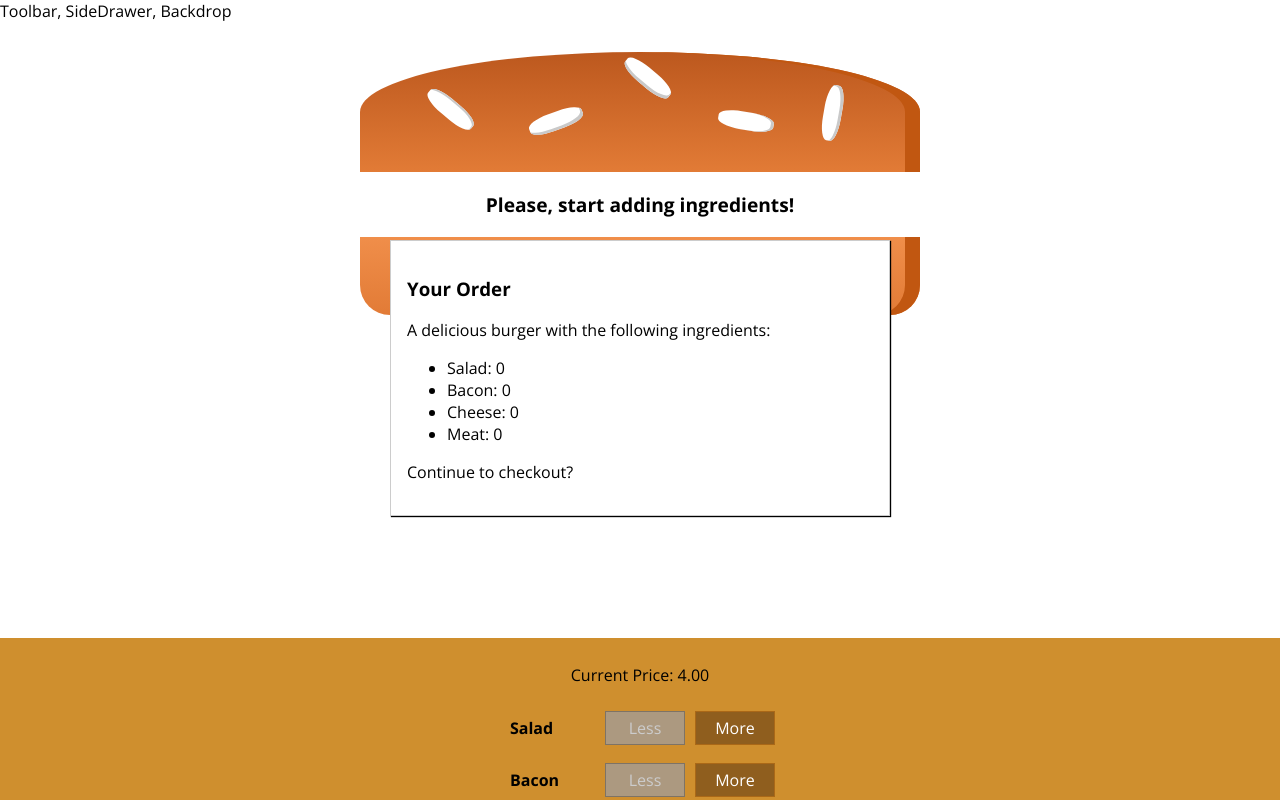
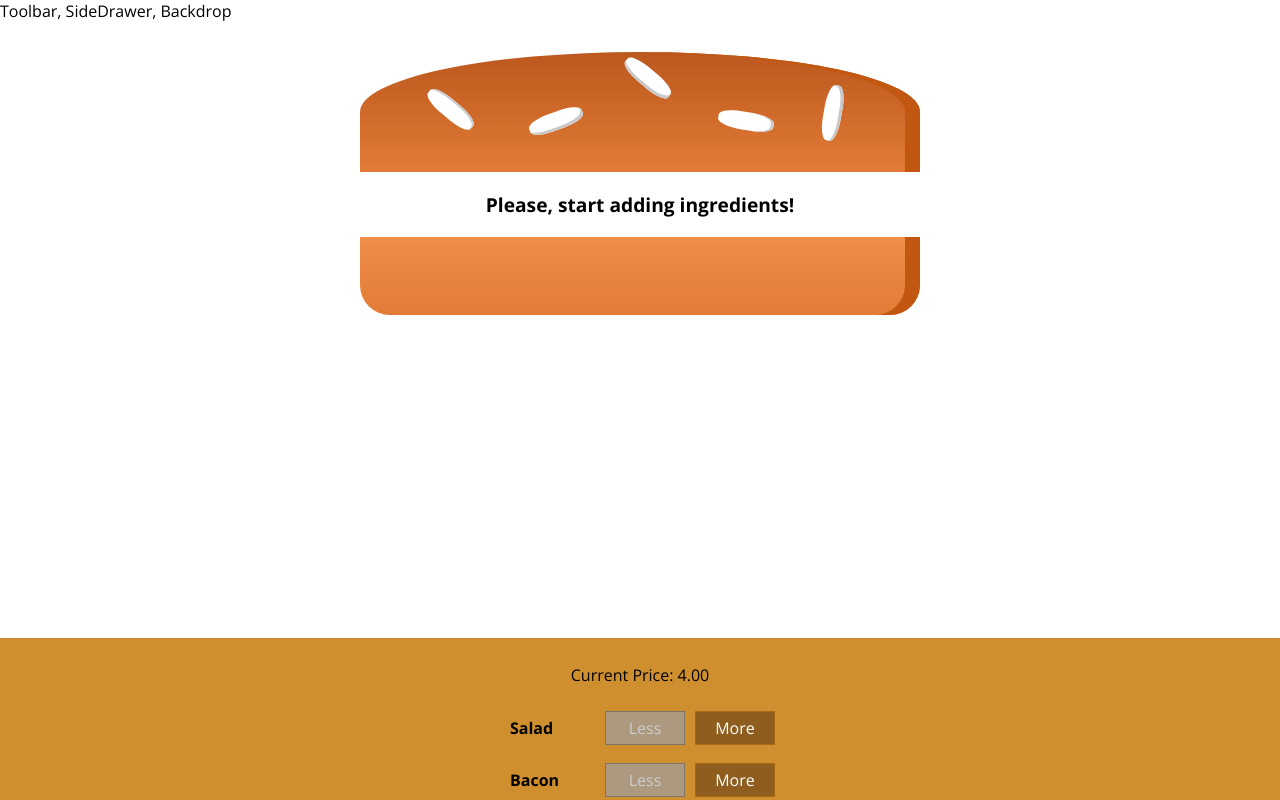
Before and after one commit to yb74/React-Burger-Builder-App, a React app: page / in a window 1280 px wide. Shown: the top 800 px of the page. Built offline with nearby package versions, Linux system fonts and the light colour scheme.

Commit message:
New functionality: Showing and hiding the Modal (with animation)

```diff
--- a/src/components/Burger/BuildControls/BuildControls.js
+++ b/src/components/Burger/BuildControls/BuildControls.js
@@ -23,7 +23,8 @@
             ))}
             <button
                 className={classes.OrderButton}
-                disabled={!props.purchasable}>ORDER NOW</button>
+                disabled={!props.purchasable}
+                onClick={props.ordered}>ORDER NOW</button>
     </div>
 );
 
--- a/src/components/Burger/OrderSummary/OrderSummary.js
+++ b/src/components/Burger/OrderSummary/OrderSummary.js
@@ -3,7 +3,6 @@
 import Auxiliary from '../../../hoc/Auxiliary'
 
 const orderSummaru = (props) => {
-
     const ingredientSummary = Object.keys(props.ingredients)
         .map(igKey => {
             return (
--- a/src/components/UI/Modal/Modal.js
+++ b/src/components/UI/Modal/Modal.js
@@ -3,7 +3,12 @@
 import classes from './Modal.module.css';
 
 const modal = (props) => (
-    <div className={classes.Modal}>
+    <div
+        className={classes.Modal}
+        style={{
+            transform: props.show ? 'translateY(0)' : 'translateY(-100vh)',
+            opacity: props.show ? '1' : '0'
+        }}>
         {props.children}
     </div>
 );
--- a/src/containers/BurgerBuilder/BurgerBuilder.js
+++ b/src/containers/BurgerBuilder/BurgerBuilder.js
@@ -27,7 +27,8 @@
            meat: 0
         },
         totalPrice: 4,
-        purchasable: false
+        purchasable: false,
+        purchasing: false
     };
 
     updatePurchaseState(ingredients) {
@@ -72,6 +73,10 @@
         this.updatePurchaseState(updatedIngredients);
     };
 
+    purchaseHandler = () => {
+        this.setState({purchasing: true});
+    };
+
     render() {
         const disabledInfo = {
             ...this.state.ingredients
@@ -82,7 +87,7 @@
         // {salad: true, meat: false, ...}
         return(
             <Auxiliary>
-                <Modal>
+                <Modal show={this.state.purchasing}>
                     <OrderSummary ingredients={this.state.ingredients}/>
                 </Modal>
                 <Burger ingredients={this.state.ingredients}/>
@@ -90,6 +95,7 @@
                 ingredientAdded={this.addIngredientHandler}
                 ingredientRemoved={this.removeIngredientHandler}
                 disabled={disabledInfo}
+                ordered={this.purchaseHandler}
                 price={this.state.totalPrice}
                 purchasable={this.state.purchasable}/>
             </Auxiliary>
```
